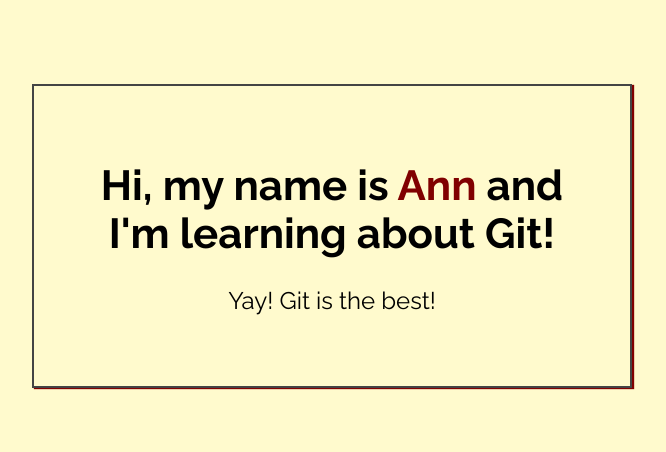
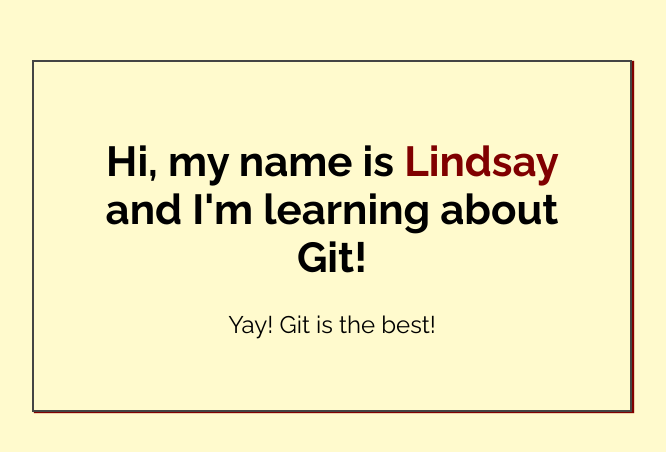
Before and after one commit to lmedeiros9/HartmanBS, a plain HTML site: page index.html in a window 1280 px wide. Shown: the part 164-616 px from the top of the page, without its empty margins (308-974 px from the left). Drawn offline with Linux system fonts and the light colour scheme.

Commit message:
Added name to index.html

```diff
--- a/index.html
+++ b/index.html
@@ -14,7 +14,7 @@
 <body>
 
     <div class="greeting">
-        <h1>Hi, my name is <span class="highlight">Ann</span> and I'm learning about Git! </h1>
+        <h1>Hi, my name is <span class="highlight">Lindsay</span> and I'm learning about Git! </h1>
 
         <p>Yay! Git is the best!</p>
     </div>
```
